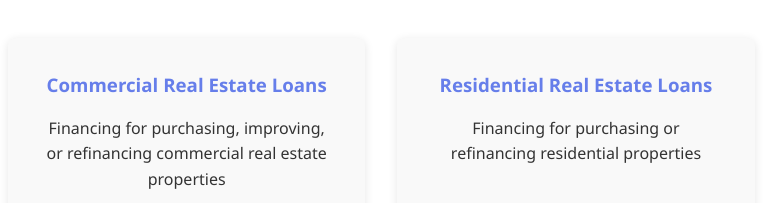
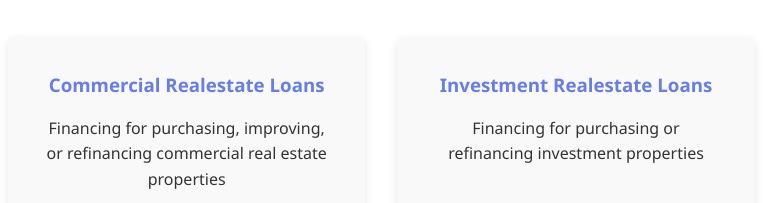
Before and after one commit to courtneyryann94-collab/CDAmoney, a plain HTML site: page index.html in a window 1280 px wide. Shown: the part 597-800 px from the top of the page, 64-827 px from the left. Drawn offline with Linux system fonts and the light colour scheme.

Commit message:
Update index.html

```diff
--- a/index.html
+++ b/index.html
@@ -147,12 +147,12 @@
         <h2 style="text-align: center; margin-bottom: 3rem;">Our Services</h2>
         <div class="services">
             <div class="service-card">
-                <h3>Commercial Real Estate Loans</h3>
+                <h3>Commercial Realestate Loans</h3>
                 <p>Financing for purchasing, improving, or refinancing commercial real estate properties</p>
             </div>
             <div class="service-card">
-                <h3>Residential Real Estate Loans</h3>
-                <p>Financing for purchasing or refinancing residential properties</p>
+                <h3>Investment Realestate Loans</h3>
+                <p>Financing for purchasing or refinancing investment properties</p>
             </div>
             <div class="service-card">
                 <h3>Owner Occupied Loans</h3>
```
